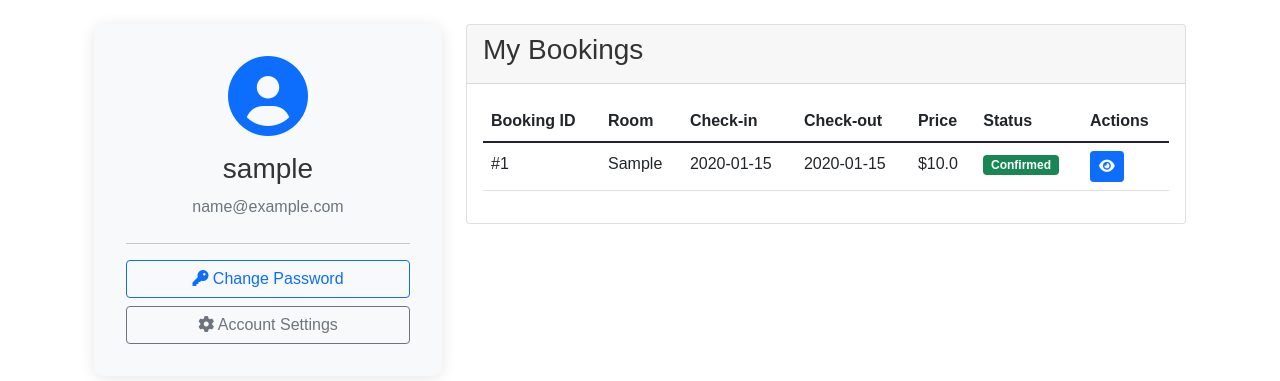
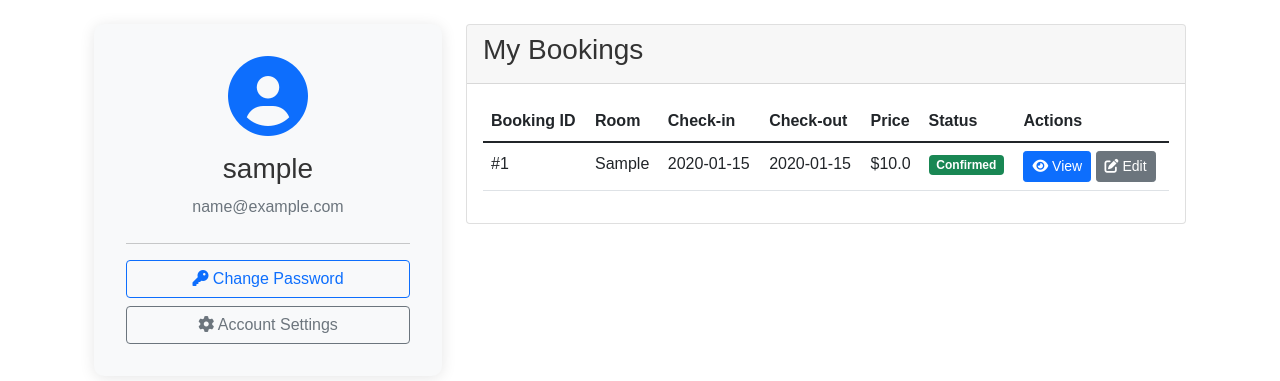
Before and after one commit to anderybis/HotelBooker, a Flask app: page /auth/profile in a window 1280 px wide. Shown: the part 58-439 px from the top of the page. Run offline with Flask 3, Linux system fonts and the light colour scheme; a user stored in the database is signed in; tables that the repository leaves empty hold one stand-in row (values such as "Sample post"); some libraries are stand-ins or nearby versions.

Commit message:
Enhance profile page with booking view and edit functionality.
Replit-Commit-Author: Agent
Replit-Commit-Session-Id: 6e5d70fc-a7fa-4e06-8570-f88a6dc33dd2
Replit-Commit-Screenshot-Url: https://storage.googleapis.com/screenshot-production-us-central1/4f221849-810a-43a2-9bd9-2a73f7c38330/619c8623-db01-46de-83bc-576a8098c427.jpg

```diff
--- a/templates/auth/profile.html
+++ b/templates/auth/profile.html
@@ -57,9 +57,14 @@
                                         </span>
                                     </td>
                                     <td>
-                                        <a href="{{ url_for('booking.view', booking_id=booking.id) }}" class="btn btn-sm btn-primary">
-                                            <i class="fas fa-eye"></i>
+                                        <a href="{{ url_for('booking.view', booking_id=booking.id) }}" class="btn btn-sm btn-primary" title="View booking details">
+                                            <i class="fas fa-eye"></i> View
                                         </a>
+                                        {% if booking.booking_status == 'confirmed' %}
+                                        <a href="{{ url_for('booking.modify', booking_id=booking.id) }}" class="btn btn-sm btn-secondary" title="Modify booking">
+                                            <i class="fas fa-edit"></i> Edit
+                                        </a>
+                                        {% endif %}
                                     </td>
                                 </tr>
                                 {% endfor %}
```
